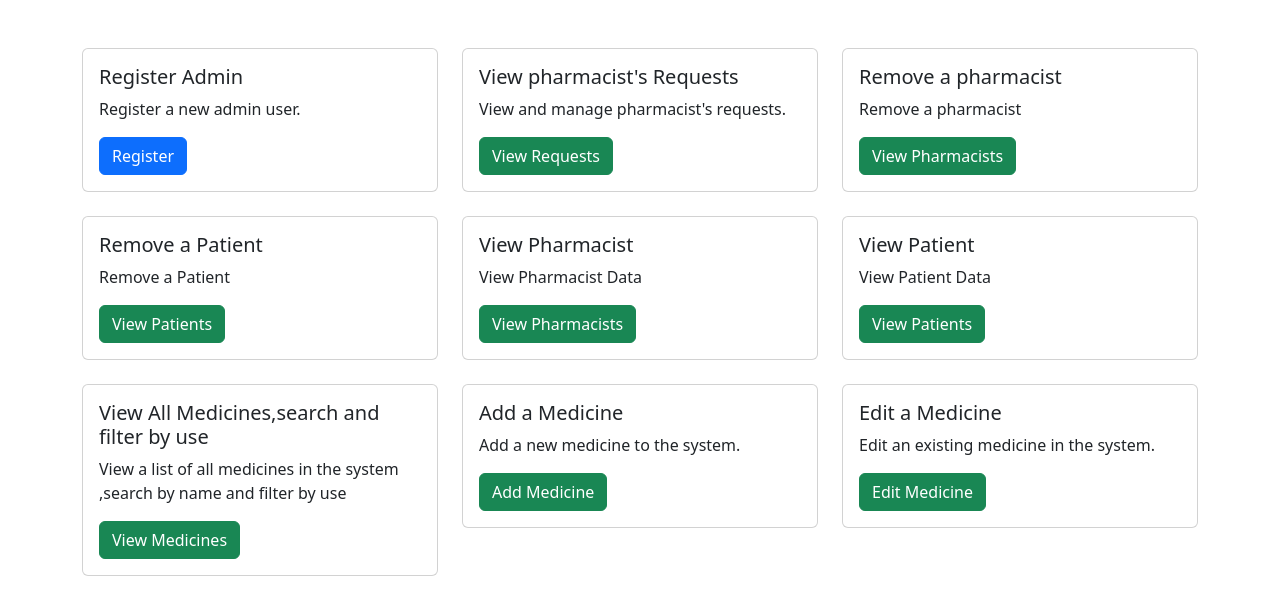
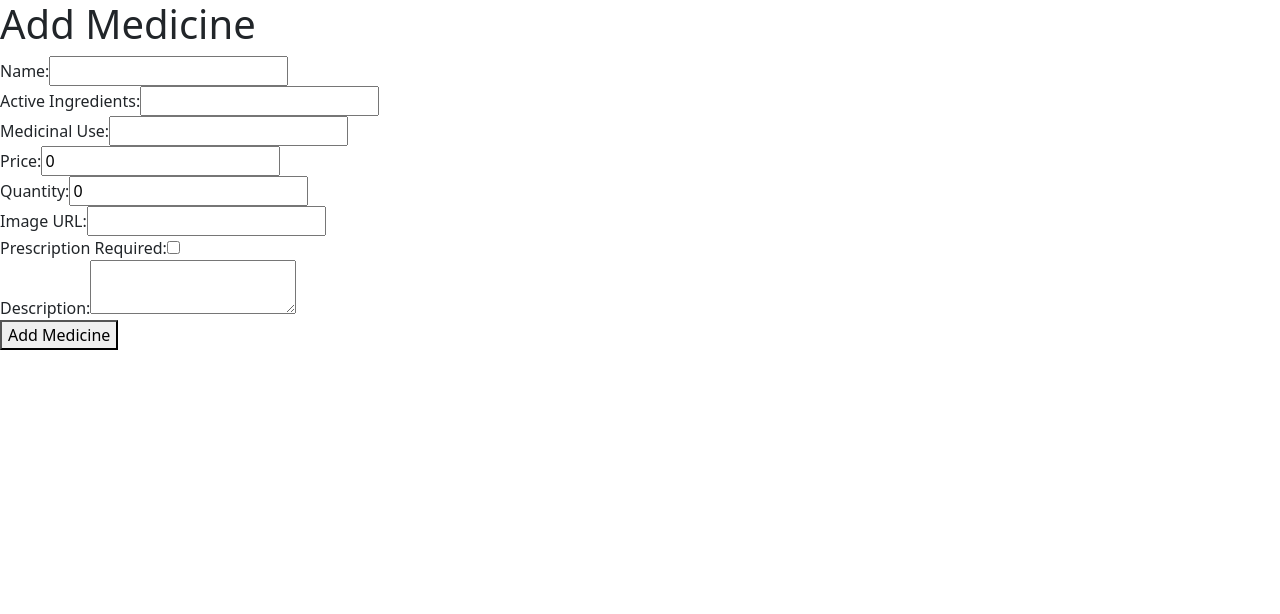
Before and after one commit to ACLIENS-ACL/pharmacy, a React (Vite) app in the folder pharmacy/: page /add-med in a window 1280 px wide. Shown: the top 614 px of the page. Built offline with nearby package versions, Linux system fonts and the light colour scheme; no server answers.

Commit message:
add medicine client side

```diff
--- a/pharmacy/src/App.jsx
+++ b/pharmacy/src/App.jsx
@@ -10,6 +10,7 @@ import RemovePatient from './removePatient'
 import ViewPharmacist from './viewPharmacist'
 import ViewPatient from './viewPatient'
 import Meds from './meds'
+import AddMed from './addmed';
 import { BrowserRouter, Route, Routes, Navigate } from 'react-router-dom';
 
 function App() {
@@ -26,6 +27,7 @@ function App() {
         <Route path="/view-pharmacist" element={<ViewPharmacist />} />
         <Route path="/view-patient" element={<ViewPatient />} />
         <Route path="/view-allmeds" element={<Meds />} />
+        <Route path="/add-med" element={<AddMed />} />
         <Route path="*" element={<Admin />} />
       </Routes>
     </BrowserRouter>
--- /dev/null
+++ b/pharmacy/src/addmed.jsx
@@ -0,0 +1,143 @@
+
+
+import React, { useState } from 'react';
+import axios from 'axios';
+import { useNavigate } from 'react-router-dom';
+
+
+const AddMed = () => {
+    const navigate = useNavigate();
+    const [medicine, setMedicine] = useState({
+        name: '',
+        activeIngredients: [],
+        medicinalUse: '',
+        price: 0,
+        quantity: 0,
+        sales: 0,
+        imageUrl: '',
+        isPrescriptionRequired: false,
+        description: '',
+    });
+
+    const handleChange = (event) => {
+        const { name, value } = event.target;
+        setMedicine((prevState) => ({
+            ...prevState,
+            [name]: value,
+        }));
+    };
+
+    const handleSubmit = async (event) => {
+        event.preventDefault();
+        try {
+            const response = await axios.post('/api/medicines', medicine);
+            console.log(response.data);
+            navigate('/medicines');
+        } catch (error) {
+            console.error(error);
+        }
+    };
+
+    return (
+        <div className="add-med-container">
+            <h1>Add Medicine</h1>
+            <form onSubmit={handleSubmit} className="add-med-form">
+                <div className="form-group">
+                    <label htmlFor="name">Name:</label>
+                    <input
+                        type="text"
+                        id="name"
+                        name="name"
+                        value={medicine.name}
+                        onChange={handleChange}
+                        required
+                    />
+                </div>
+                <div className="form-group">
+                    <label htmlFor="activeIngredients">Active Ingredients:</label>
+                    <input
+                        type="text"
+                        id="activeIngredients"
+                        name="activeIngredients"
+                        value={medicine.activeIngredients}
+                        onChange={handleChange}
+                        required
+                    />
+                </div>
+                <div className="form-group">
+                    <label htmlFor="medicinalUse">Medicinal Use:</label>
+                    <input
+                        type="text"
+                        id="medicinalUse"
+                        name="medicinalUse"
+                        value={medicine.medicinalUse}
+                        onChange={handleChange}
+                        required
+                    />
+                </div>
+                <div className="form-group">
+                    <label htmlFor="price">Price:</label>
+                    <input
+                        type="number"
+                        id="price"
+                        name="price"
+                        value={medicine.price}
+                        onChange={handleChange}
+                        required
+                    />
+                </div>
+                <div className="form-group">
+                    <label htmlFor="quantity">Quantity:</label>
+                    <input
+                        type="number"
+                        id="quantity"
+                        name="quantity"
+                        value={medicine.quantity}
+                        onChange={handleChange}
+                        required
+                    />
+                </div>
+
+                <div className="form-group">
+                    <label htmlFor="imageUrl">Image URL:</label>
+                    <input
+                        type="text"
+                        id="imageUrl"
+                        name="imageUrl"
+                        value={medicine.imageUrl}
+                        onChange={handleChange}
+                        required
+                    />
+                </div>
+                <div className="form-group">
+                    <label htmlFor="isPrescriptionRequired">Prescription Required:</label>
+                    <input
+                        type="checkbox"
+                        id="isPrescriptionRequired"
+                        name="isPrescriptionRequired"
+                        checked={medicine.isPrescriptionRequired}
+                        onChange={() =>
+                            setMedicine((prevState) => ({
+                                ...prevState,
+                                isPrescriptionRequired: !prevState.isPrescriptionRequired,
+                            }))
+                        }
+                    />
+                </div>
+                <div className="form-group">
+                    <label htmlFor="description">Description:</label>
+                    <textarea
+                        id="description"
+                        name="description"
+                        value={medicine.description}
+                        onChange={handleChange}
+                        required
+                    />
+                </div>
+                <button type="submit" className="add-med-btn">Add Medicine</button>
+            </form>
+        </div>
+    );
+};
+
+export default AddMed;
--- a/pharmacy/src/admin.jsx
+++ b/pharmacy/src/admin.jsx
@@ -116,7 +116,7 @@ function AdminDashboard() {
             <MDBCardBody>
               <MDBCardTitle>Add a Medicine</MDBCardTitle>
               <MDBCardText>Add a new medicine to the system.</MDBCardText>
-              <Link to="/add-medicine">
+              <Link to="/add-med">
                 <MDBBtn color="success">Add Medicine</MDBBtn>
               </Link>
             </MDBCardBody>
```
